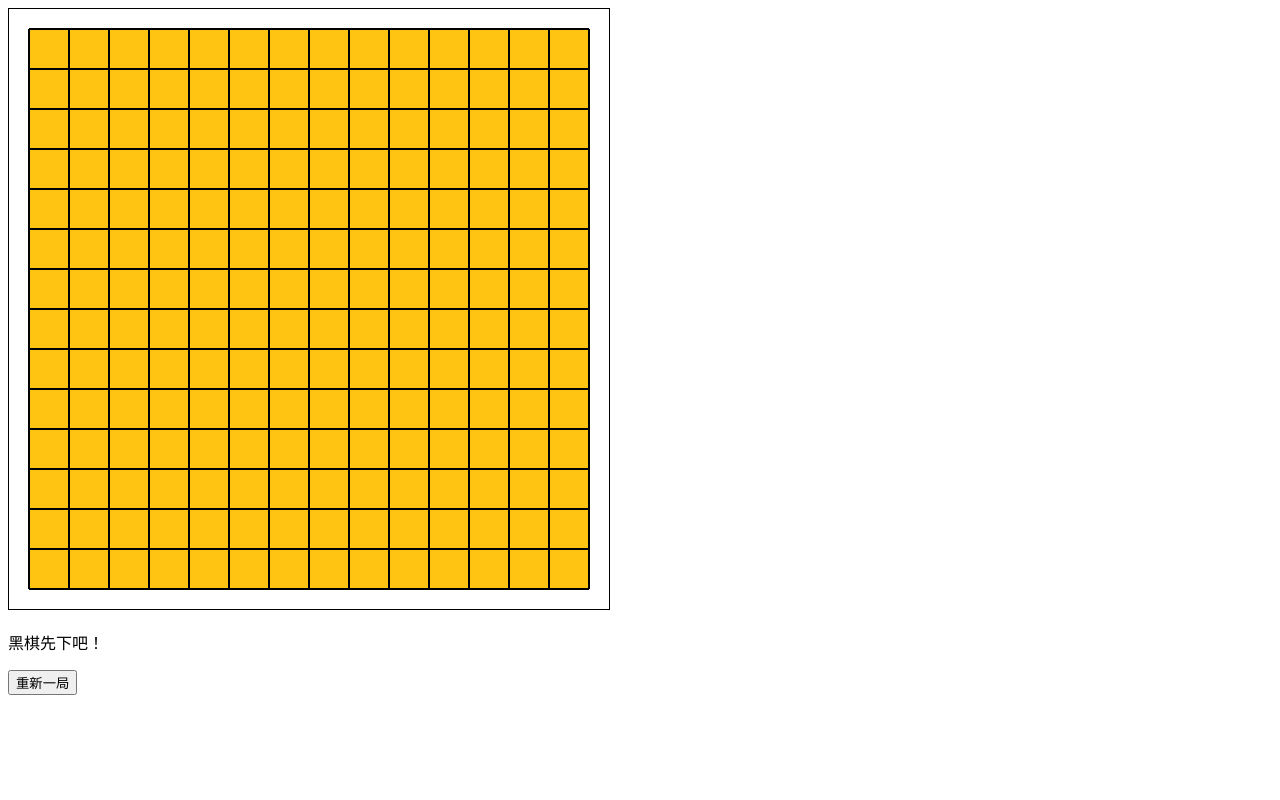
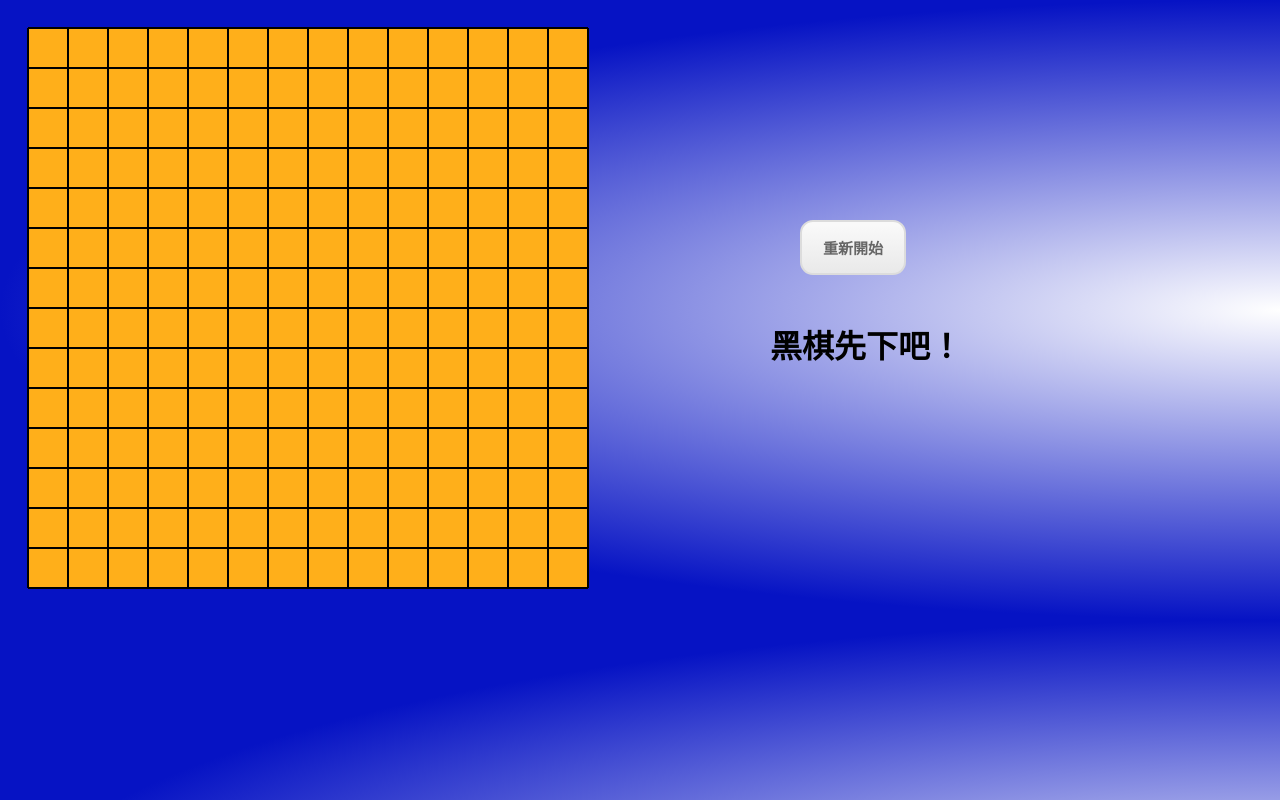
Before and after one commit to cty002718/gomoku, a plain HTML site: page index.html in a window 1280 px wide. Drawn offline with Linux system fonts and the light colour scheme.

Commit message:
v1.1 adjust the css

```diff
--- a/draw.js
+++ b/draw.js
@@ -20,7 +20,8 @@ function init_draw() {
     var ctx = canvas.getContext("2d");
 
     ctx.beginPath();
-    ctx.fillStyle = '#ffc411';
+    ctx.clearRect(0, 0, 600, 600);
+    ctx.fillStyle = '#ffaf1a';
     ctx.fillRect(20, 20, 560, 560);
     ctx.lineWidth = 2;
     for (var i = 0;i <= 15; i++) {
@@ -35,6 +36,7 @@ function init_draw() {
 function deal_click(evt) {
     var x = evt.pageX;
     var y = evt.pageY;
+
     for (var i = 0; i < 15; i++)
         for (var j = 0; j < 15; j++) {
             if (used[i][j] !== 0) {
@@ -58,6 +60,7 @@ function draw_stone(locx, locy, i, j) {
     var ctx = canvas.getContext("2d");
     var which = document.getElementById("turn");
     ctx.beginPath();
+    ctx.strokeStyle = 'black';
     if (turn === 1) {
         ctx.fillStyle = 'black';
         which.innerHTML = "該白棋下";
@@ -67,6 +70,8 @@ function draw_stone(locx, locy, i, j) {
     }
     ctx.arc(locx, locy, 18, 0, Math.PI * 2, true);
     ctx.fill();
+    ctx.stroke();
+
     setTimeout(function () {
         used[i][j] = turn;
         var win = isGameOver();
--- a/index.html
+++ b/index.html
@@ -5,12 +5,71 @@
     <title>五子棋</title>
     <script src="draw.js"></script>
     <style>
-        canvas {border: 1px solid black;}
+        canvas {
+
+        }
+        #turn {
+            position: absolute;
+            top: 300px;
+            left: 770px;
+            font-family: sana;
+        }
+        #myButton {
+            position: absolute;
+            top: 220px;
+            left: 800px;
+        }
+
+        body {
+            background-image: -webkit-radial-gradient(right center, ellipse farthest-side, #FFFFFF 0%, #0613C4 100%);
+        }
+        .myButton {
+
+            -moz-box-shadow:inset 0px 0px 0px 0px #ffffff;
+            -webkit-box-shadow:inset 0px 0px 0px 0px #ffffff;
+            box-shadow:inset 0px 0px 0px 0px #ffffff;
+            background:-webkit-gradient(linear, left top, left bottom, color-stop(0.05, #f9f9f9), color-stop(1, #e9e9e9));
+            background:-moz-linear-gradient(top, #f9f9f9 5%, #e9e9e9 100%);
+            background:-webkit-linear-gradient(top, #f9f9f9 5%, #e9e9e9 100%);
+            background:-o-linear-gradient(top, #f9f9f9 5%, #e9e9e9 100%);
+            background:-ms-linear-gradient(top, #f9f9f9 5%, #e9e9e9 100%);
+            background:linear-gradient(to bottom, #f9f9f9 5%, #e9e9e9 100%);
+            filter:progid:DXImageTransform.Microsoft.gradient(startColorstr='#f9f9f9', endColorstr='#e9e9e9',GradientType=0);
+            background-color:#f9f9f9;
+            -moz-border-radius:13px;
+            -webkit-border-radius:13px;
+            border-radius:13px;
+            border:2px solid #dcdcdc;
+            display:inline-block;
+            cursor:pointer;
+            color:#666666;
+            font-family:Arial;
+            font-size:15px;
+            font-weight:bold;
+            padding:15px 21px;
+            text-decoration:none;
+            text-shadow:0px 0px 0px #ffffff;
+        }
+        .myButton:hover {
+            background:-webkit-gradient(linear, left top, left bottom, color-stop(0.05, #e9e9e9), color-stop(1, #f9f9f9));
+            background:-moz-linear-gradient(top, #e9e9e9 5%, #f9f9f9 100%);
+            background:-webkit-linear-gradient(top, #e9e9e9 5%, #f9f9f9 100%);
+            background:-o-linear-gradient(top, #e9e9e9 5%, #f9f9f9 100%);
+            background:-ms-linear-gradient(top, #e9e9e9 5%, #f9f9f9 100%);
+            background:linear-gradient(to bottom, #e9e9e9 5%, #f9f9f9 100%);
+            filter:progid:DXImageTransform.Microsoft.gradient(startColorstr='#e9e9e9', endColorstr='#f9f9f9',GradientType=0);
+            background-color:#e9e9e9;
+        }
+        .myButton:active {
+            position:relative;
+            top:1px;
+        }
+
     </style>
 </head>
 <body>
 <canvas id="canvas" width="600" height="600"></canvas>
-<p id="turn"></p>
-<input type="button" onclick="init_draw()" value="重新一局">
+<h1 id="turn"></h1>
+<input id="myButton" class = "myButton" type="button" onclick="init_draw()" value="重新開始">
 </body>
 </html>
```
